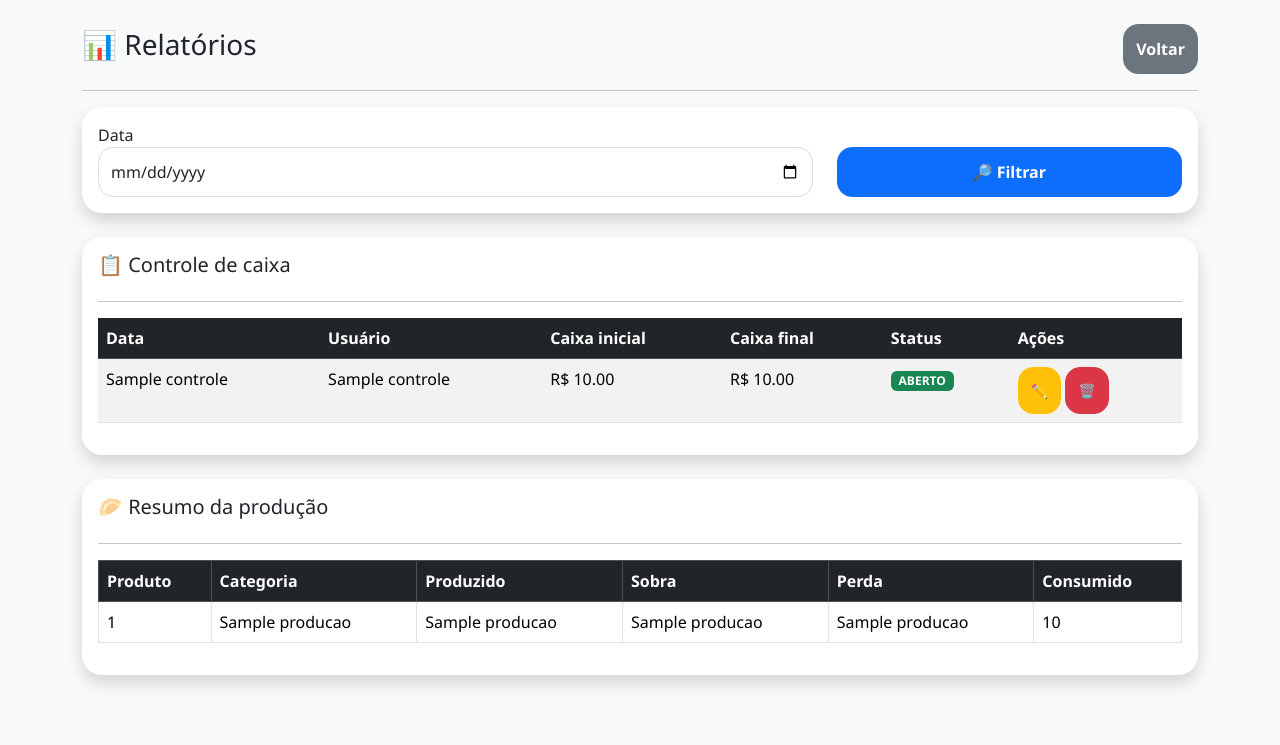
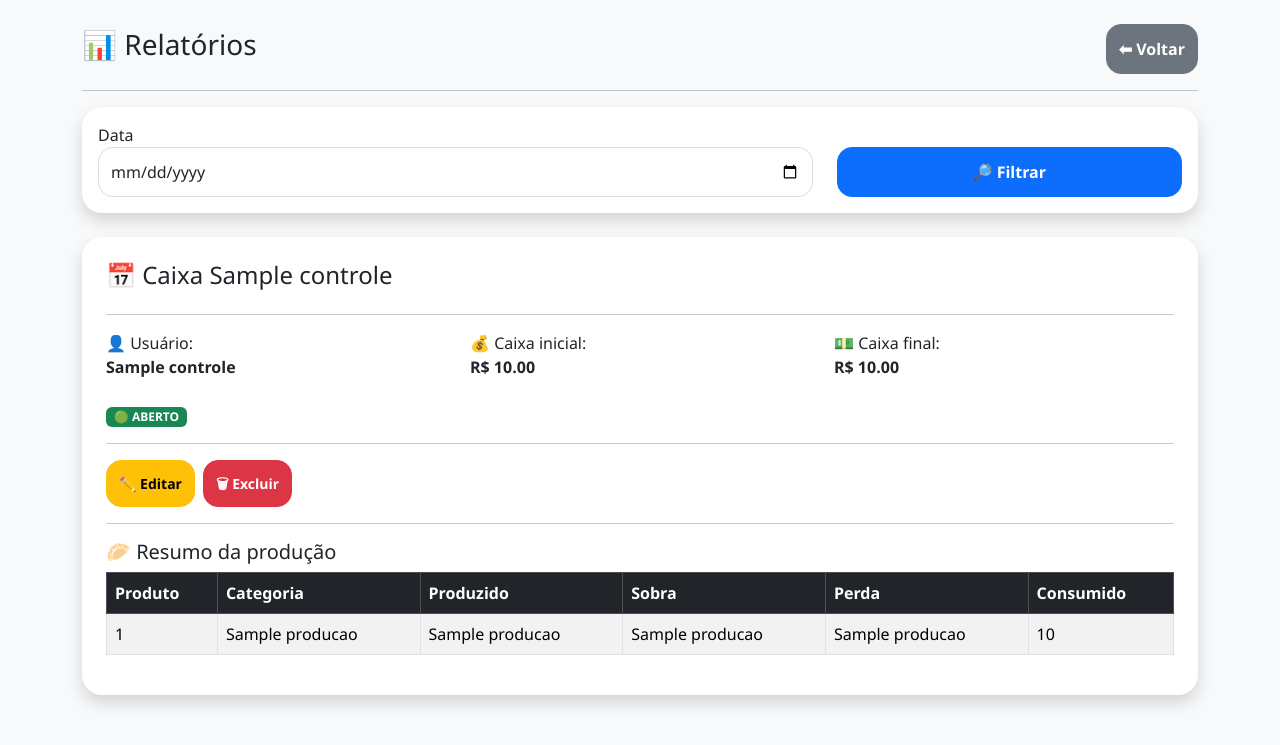
Before and after one commit to thalves2004/pastelaria-app, a Flask app: page /relatorios in a window 1280 px wide. Shown: the top 745 px of the page. Run offline with Flask 3, Linux system fonts and the light colour scheme; a user stored in the database is signed in; a database or web service that is not in the repository returns one stand-in record (values such as "Sample title"); some libraries are stand-ins or nearby versions.

Commit message:
atualiza relatorios com resumo por dia

```diff
--- a/app.py
+++ b/app.py
@@ -883,89 +883,49 @@ def relatorios():
 
 
 
-    resumo = []
-
-
+    relatorios = []
 
     for controle in controles:
 
+        resumo = []
 
         cursor.execute("""
-        SELECT
+                       SELECT produtos.nome,
+                              produtos.categoria,
+                              producao.quantidade,
+                              COALESCE(estoque.quantidade_final, 0),
+                              COALESCE(estoque.perda, 0)
 
+                       FROM producao
 
-        produtos.nome,
+                                INNER JOIN produtos
+                                           ON produtos.id = producao.produto_id
 
+                                LEFT JOIN estoque
+                                          ON estoque.produto_id = producao.produto_id
+                                              AND estoque.controle_id = producao.controle_id
 
-        produtos.categoria,
+                       WHERE producao.controle_id = %s
 
-
-        producao.quantidade,
-
-
-        COALESCE(estoque.quantidade_final,0),
-
-
-        COALESCE(estoque.perda,0)
-
-
-
-        FROM producao
-
-
-
-        INNER JOIN produtos
-
-
-        ON produtos.id = producao.produto_id
-
-
-
-        LEFT JOIN estoque
-
-
-        ON estoque.produto_id = producao.produto_id
-
-
-        AND estoque.controle_id = producao.controle_id
-
-
-
-        WHERE producao.controle_id=%s
-
-
-
-        """,
-        (
-            controle[0],
-        ))
-
-
+                       """,
+                       (
+                           controle[0],
+                       ))
 
         produtos = cursor.fetchall()
 
-
-
         for produto in produtos:
 
-
             produzido = produto[2]
-
             sobra = produto[3]
-
             perda = produto[4]
 
-
             consumo = produzido - sobra - perda
-
 
             if consumo < 0:
                 consumo = 0
 
-
-
             resumo.append(
-
                 (
                     produto[0],
                     produto[1],
@@ -974,24 +934,23 @@ def relatorios():
                     produzido,
                     sobra
                 )
+            )
 
+        relatorios.append(
+            (
+                controle,
+                resumo
             )
+        )
 
 
 
     conn.close()
 
-
     return render_template(
-
         "relatorios.html",
-
-        controles=controles,
-
-        resumo=resumo,
-
+        relatorios=relatorios,
         data_filtro=data_filtro
-
     )
 # ==========================
 # EDITAR RELATÓRIO
--- a/templates/relatorios.html
+++ b/templates/relatorios.html
@@ -9,9 +9,11 @@
 
 <title>Relatórios - PastelControl</title>
 
+
 <link href="https://cdn.jsdelivr.net/npm/bootstrap@5.3.3/dist/css/bootstrap.min.css" rel="stylesheet">
 
 <link rel="stylesheet" href="/static/style.css">
+
 
 </head>
 
@@ -22,7 +24,9 @@
 <div class="container mt-4 mb-5">
 
 
+
 <div class="d-flex justify-content-between align-items-center">
+
 
 <h3>
 📊 Relatórios
@@ -30,8 +34,9 @@
 
 
 <a href="/dashboard" class="btn btn-secondary">
-Voltar
+⬅ Voltar
 </a>
+
 
 </div>
 
@@ -53,16 +58,18 @@ Voltar
 
 <div class="col-md-8">
 
+
 <label>
 Data
 </label>
+
 
 <input
 type="date"
 name="data"
 class="form-control"
-value="{{ data_filtro or '' }}"
->
+value="{{data_filtro or ''}}">
+
 
 </div>
 
@@ -70,11 +77,13 @@ value="{{ data_filtro or '' }}"
 
 <div class="col-md-4 mt-4">
 
+
 <button class="btn btn-primary w-100">
 
 🔎 Filtrar
 
 </button>
+
 
 </div>
 
@@ -92,95 +101,68 @@ value="{{ data_filtro or '' }}"
 
 
 
-<!-- CONTROLES -->
+{% for relatorio in relatorios %}
 
 
-<div class="card shadow p-3">
+{% set controle = relatorio[0] %}
+
+{% set resumo = relatorio[1] %}
 
 
-<h5>
-📋 Controle de caixa
-</h5>
+
+<div class="card shadow p-4 mb-4">
+
+
+
+<h4>
+📅 Caixa {{controle[1]}}
+</h4>
 
 
 <hr>
 
 
-<div class="table-responsive">
+
+<div class="row">
 
 
-<table class="table table-striped table-hover">
+<div class="col-md-4">
+
+👤 Usuário:
+
+<br>
+
+<b>
+{{controle[2]}}
+</b>
 
 
-<thead class="table-dark">
-
-
-<tr>
-
-<th>
-Data
-</th>
-
-
-<th>
-Usuário
-</th>
-
-
-<th>
-Caixa inicial
-</th>
-
-
-<th>
-Caixa final
-</th>
-
-
-<th>
-Status
-</th>
-
-
-<th>
-Ações
-</th>
-
-
-</tr>
-
-
-</thead>
+</div>
 
 
 
-<tbody>
+<div class="col-md-4">
+
+💰 Caixa inicial:
+
+<br>
+
+<b>
+R$ {{ "%.2f"|format(controle[3]) }}
+</b>
 
 
-{% for controle in controles %}
-
-
-<tr>
-
-
-<td>
-{{controle[1]}}
-</td>
-
-
-<td>
-{{controle[2]}}
-</td>
+</div>
 
 
 
-<td>
-R$ {{ "%.2f"|format(controle[3]) }}
-</td>
+<div class="col-md-4">
 
+💵 Caixa final:
 
+<br>
 
-<td>
+<b>
 
 {% if controle[4] %}
 
@@ -188,46 +170,72 @@ R$ {{ "%.2f"|format(controle[4]) }}
 
 {% else %}
 
--
+Aberto
 
 {% endif %}
 
-</td>
+</b>
+
+
+</div>
 
 
 
-<td>
+</div>
+
+
+
+
+
+<br>
+
+
+
+<div>
 
 
 {% if controle[11] == "FECHADO" %}
 
+
 <span class="badge bg-danger">
-FECHADO
+
+🔴 FECHADO
+
 </span>
 
 
 {% else %}
 
+
 <span class="badge bg-success">
-ABERTO
+
+🟢 ABERTO
+
 </span>
 
 
 {% endif %}
 
 
-</td>
+
+</div>
 
 
 
 
-<td>
+
+<hr>
+
+
+
+
+<div class="d-flex gap-2">
 
 
 <a href="/editar_relatorio/{{controle[0]}}"
 class="btn btn-warning btn-sm">
 
-✏️
+✏️ Editar
 
 </a>
 
@@ -235,46 +243,12 @@ class="btn btn-warning btn-sm">
 
 <a href="/excluir_relatorio/{{controle[0]}}"
 class="btn btn-danger btn-sm"
-onclick="return confirm('Deseja realmente excluir este caixa?')">
+onclick="return confirm('Excluir este relatório?')">
 
-🗑️
+🗑 Excluir
 
 </a>
 
-
-</td>
-
-
-
-</tr>
-
-
-
-{% else %}
-
-
-<tr>
-
-<td colspan="6" class="text-center">
-
-Nenhum relatório encontrado.
-
-</td>
-
-</tr>
-
-
-{% endfor %}
-
-
-
-</tbody>
-
-
-</table>
-
-
-</div>
 
 
 </div>
@@ -285,25 +259,24 @@ Nenhum relatório encontrado.
 
 
 
-<!-- RESUMO PRODUÇÃO -->
+<hr>
 
-
-<div class="card shadow mt-4 p-3">
 
 
 <h5>
+
 🥟 Resumo da produção
+
 </h5>
 
-
-<hr>
 
 
 
 <div class="table-responsive">
 
 
-<table class="table table-bordered">
+
+<table class="table table-bordered table-striped">
 
 
 <thead class="table-dark">
@@ -315,21 +288,26 @@ Nenhum relatório encontrado.
 Produto
 </th>
 
+
 <th>
 Categoria
 </th>
+
 
 <th>
 Produzido
 </th>
 
+
 <th>
 Sobra
 </th>
 
+
 <th>
 Perda
 </th>
+
 
 <th>
 Consumido
@@ -414,9 +392,23 @@ Nenhuma produção registrada.
 </div>
 
 
+
+
 </div>
 
 
+
+{% else %}
+
+
+<div class="alert alert-warning text-center">
+
+Nenhum relatório encontrado.
+
+</div>
+
+
+{% endfor %}
 
 
 
```
